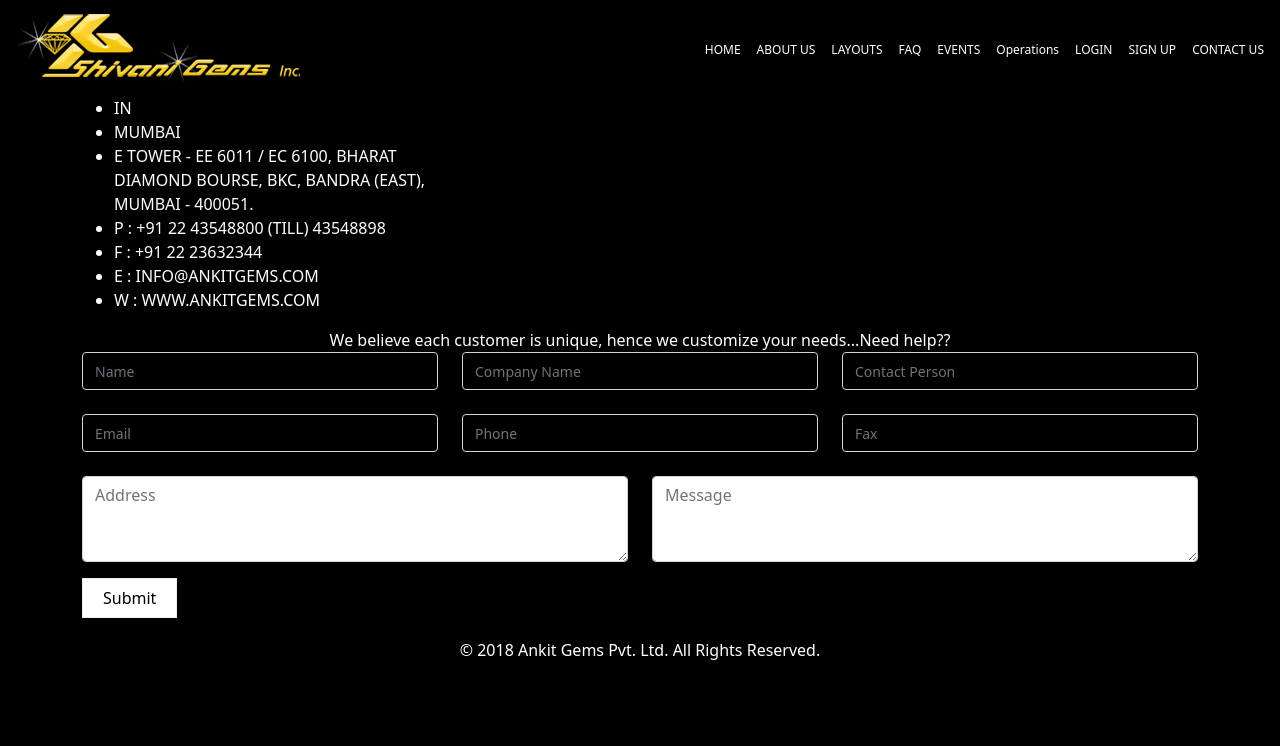
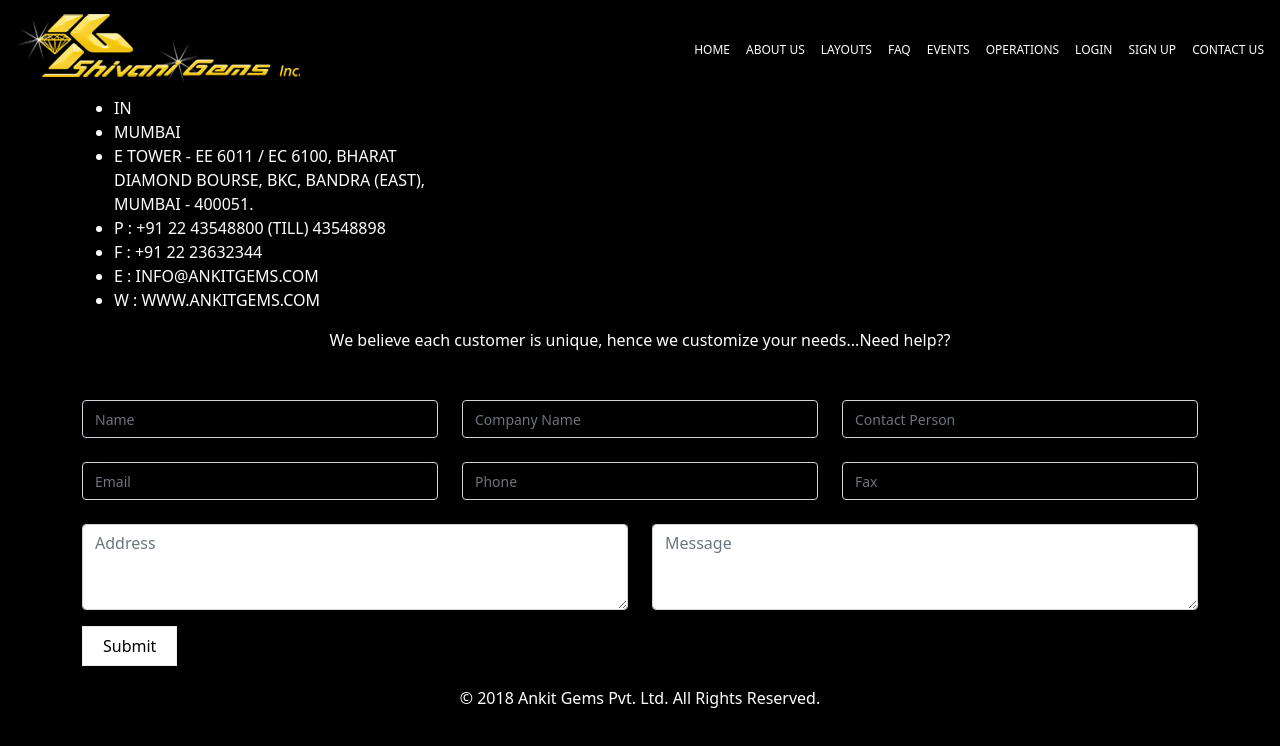
Before and after one commit to drmaniya/client-repo, a React (Create React App) app: page /contact in a window 1280 px wide. Shown: the top 746 px of the page. Built offline with nearby package versions, Linux system fonts and the light colour scheme.

Commit message:
register routing set

```diff
--- a/src/Pages/Component/Header.jsx
+++ b/src/Pages/Component/Header.jsx
@@ -20,7 +20,7 @@
 							<li><Link to="/layout">LAYOUTS</Link></li>
 							<li><Link to="/faq">FAQ</Link></li>
 							<li><Link to="/events">EVENTS</Link></li>
-							<li><Link to="/operations">Operations</Link></li>
+							<li><Link to="/operations">OPERATIONS</Link></li>
 
 							<li><Link to="/login">LOGIN</Link></li>
 							<li><Link to="/signup">SIGN UP</Link></li>
@@ -41,7 +41,7 @@
 							<li><Link to="/layout">LAYOUTS</Link></li>
 							<li><Link to="/faq">FAQ</Link></li>
 							<li><Link to="/events">EVENTS</Link></li>
-							<li><Link to="/operations">Operations</Link></li>
+							<li><Link to="/operations">OPERATIONS</Link></li>
 
 							<li><Link to="/login">LOGIN</Link></li>
 							<li><Link to="/signup">SIGN UP</Link></li>
--- a/src/Pages/ContactUs.jsx
+++ b/src/Pages/ContactUs.jsx
@@ -17,7 +17,7 @@
 					<li>W : WWW.ANKITGEMS.COM</li>
 					</ul>
 				</div>
-				<div className="col-12 text-center">
+				<div className="col-12 text-center mb-5">
 					We believe each customer is unique, hence we customize your needs...Need help??
 				</div>
 				<div className="col-lg-4 col-12">
--- a/src/Pages/Layout.jsx
+++ b/src/Pages/Layout.jsx
@@ -27,7 +27,7 @@
 	return(
 		<div className="container pt-5 pb-5">
 			<div className="row">
-				<div className="col-lg-6 col-12">
+				<div className="col-lg-5 col-12">
 				<div className="pt-5 pb-5">
 					<Slider {...settings}>
 					<div>
@@ -42,7 +42,7 @@
 					</Slider>
 				</div>
 				</div>
-				<div className="col-lg-6 col-12 d-flex flex-column justify-content-center">
+				<div className="col-lg-7 col-12 d-flex flex-column justify-content-center">
 					<h3 className="fw-bold mb-3">Diamond Layouts</h3>
 						<p className="description">We have introduced the 'Diamond Layouts' to assist our customers in choosing diamonds as well as envisioning jewellery design layouts for the same.</p>
 						<p className="description">This is a combination of designer and elegant jewelry set outlines for the finest quality solitaires in the world, and customers can use these to base their design ideas on, as these can be easily customized according to individual tastes and preferences.</p>
--- a/src/Pages/common.scss
+++ b/src/Pages/common.scss
@@ -202,6 +202,7 @@
       &.active {
         border: none;
         color: red;
+        background-color: transparent;
         border-bottom: 2px solid red;
       }
     }
```
